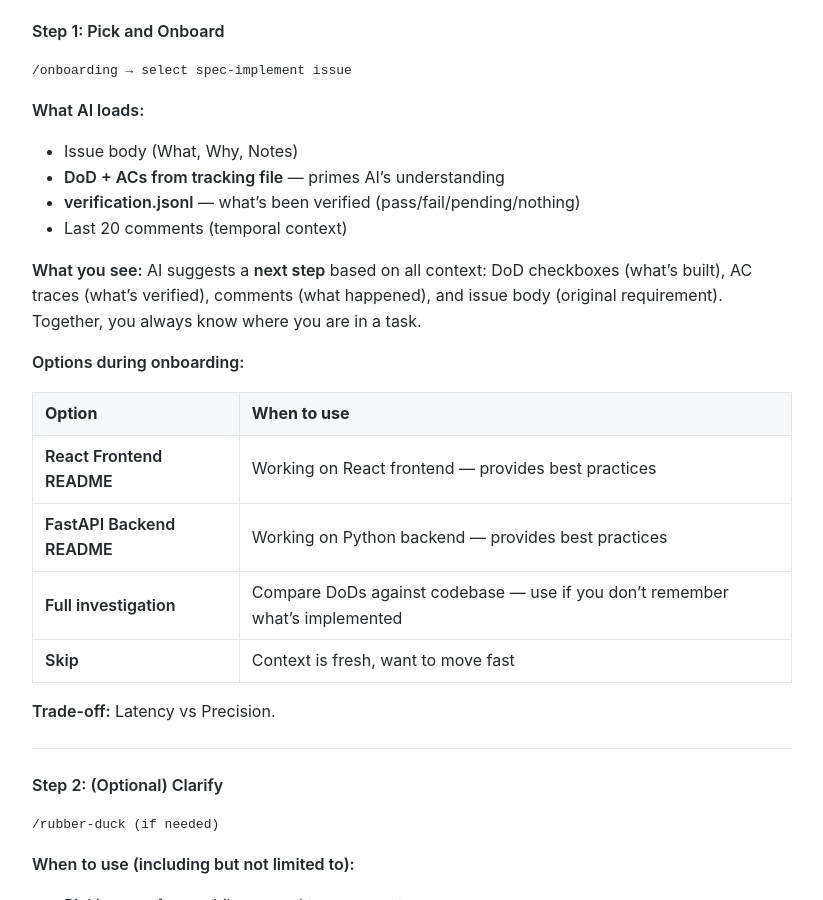
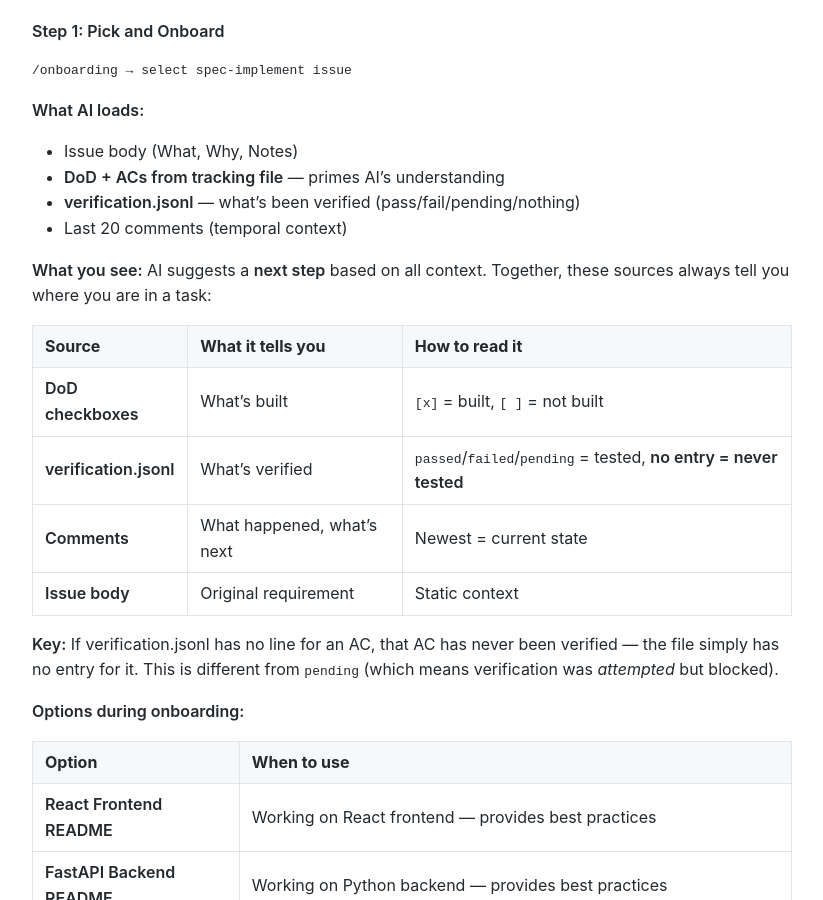
Before and after one commit to MariusWilsch/public-wilsch-ai-pages, a Jekyll site: the page built from global/developer-operations-manual-wilsch-ai-services.md, in a window 1280 px wide and 900 px high, scrolled down 4828 px. Shown: the whole window, without its empty margins (228-1051 px from the left). Built offline with Jekyll 4.4.1, drawn with Linux system fonts in a browser that asks for light colours; our own code applies the rules of GitHub Pages for plain Markdown files.

Commit message:
Sync from hippocampus 2026-02-06

```diff
--- a/global/developer-operations-manual-wilsch-ai-services.md
+++ b/global/developer-operations-manual-wilsch-ai-services.md
@@ -204,7 +204,16 @@ Reference: [Three-Session Model](https://mariuswilsch.github.io/public-wilsch-ai
 - **verification.jsonl** — what's been verified (pass/fail/pending/nothing)
 - Last 20 comments (temporal context)
 
-**What you see:** AI suggests a **next step** based on all context: DoD checkboxes (what's built), AC traces (what's verified), comments (what happened), and issue body (original requirement). Together, you always know where you are in a task.
+**What you see:** AI suggests a **next step** based on all context. Together, these sources always tell you where you are in a task:
+
+| Source | What it tells you | How to read it |
+|--------|-------------------|----------------|
+| **DoD checkboxes** | What's built | `[x]` = built, `[ ]` = not built |
+| **verification.jsonl** | What's verified | `passed`/`failed`/`pending` = tested, **no entry = never tested** |
+| **Comments** | What happened, what's next | Newest = current state |
+| **Issue body** | Original requirement | Static context |
+
+**Key:** If verification.jsonl has no line for an AC, that AC has never been verified — the file simply has no entry for it. This is different from `pending` (which means verification was *attempted* but blocked).
 
 **Options during onboarding:**
 
```
